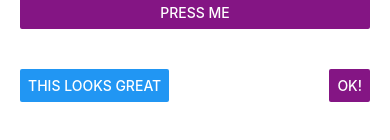
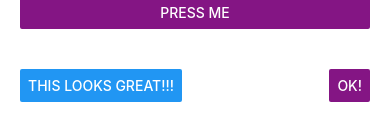
Before and after one commit to AbhirajSingh11/myrepo, a React Native app: screen / in a window 390 px wide. Shown: the part 410-550 px from the top of the page. Built offline with nearby package versions, Linux system fonts and the light colour scheme.

Commit message:
Update App.js

```diff
--- a/App.js
+++ b/App.js
@@ -33,7 +33,7 @@ export default class ButtonBasics extends Component {
         <View style={styles.alternativeLayoutButtonContainer}>
           <Button
             onPress={this._onPressButton}
-            title="This looks great"
+            title="This looks great!!!"
           />
           <Button
             onPress={this._onPressButton}
```
